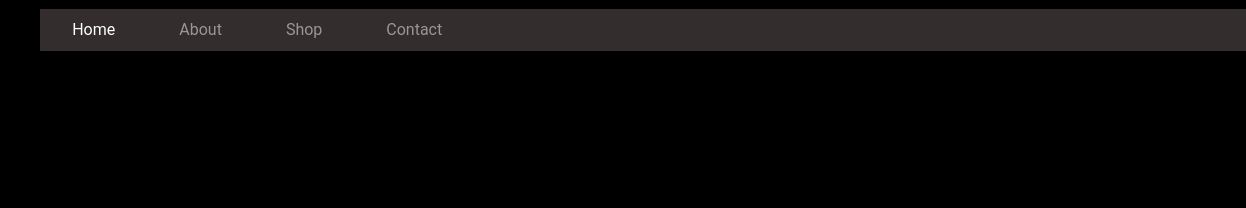
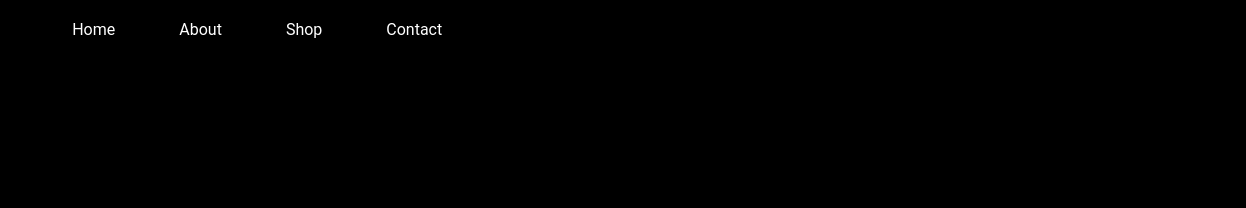
Before and after one commit to kvnrajasekhar/fashionsite, a plain HTML site: page index.html in a window 1280 px wide. Shown: the top 208 px of the page, 34-1280 px from the left. Drawn offline with nearby package versions, Linux system fonts and the light colour scheme; a web font is replaced by a local one.

Commit message:
Update on nav bar to black color

```diff
--- a/index.html
+++ b/index.html
@@ -34,7 +34,7 @@
         <link rel="stylesheet" href="https://cdn.jsdelivr.net/npm/bootstrap-icons@1.10.5/font/bootstrap-icons.css">
     </head>
     <body style="background-color: black;">
-        <nav class="navbar navbar-expand-lg navbar-light  bg-transparent" id="navid">
+        <nav class="navbar navbar-expand-lg navbar-black  bg-black" id="navid">
             <div>
                 <a class="navbar-brand" href="index.html">
                     <img
@@ -47,21 +47,21 @@
                     RS
                 </a>
             </div>
-            <div class=" navbar-collapse navbar-dark bg-dark navbarlist">
+            <div class=" navbar-collapse navbar-black bg-black navbarlist">
                 <div class="topnav">
                     <div id="myLinks">
                         <ul class=" navbar-nav me-auto mb-2 mb-lg-0  ms-auto">
                             <li class="nav-item px-4">
-                                <a class="nav-link active" aria-current="page" href="index.html">Home</a>
+                                <a style="color: #fff;"class= "nav-link active" aria-current="page" href="index.html">Home</a>
                             </li>
                             <li class="nav-item px-4">
-                                <a class="nav-link" href="#about">About</a>
+                                <a style="color: #fff;"class= "nav-link" href="#about">About</a>
                             </li>
                             <li class="nav-item px-4">
-                                <a class="nav-link" href="#featured-products">Shop</a>
+                                <a style="color: #fff;"class= "nav-link" href="#featured-products">Shop</a>
                             </li>
                             <li class="nav-item px-4">
-                                <a class="nav-link" href="#footer">Contact</a>
+                                <a style="color: #fff;"class= "nav-link" href="#footer">Contact</a>
                             </li>
                         </ul>
                     </div>
```
Lines whose indentation alone changed are shown as unchanged.
